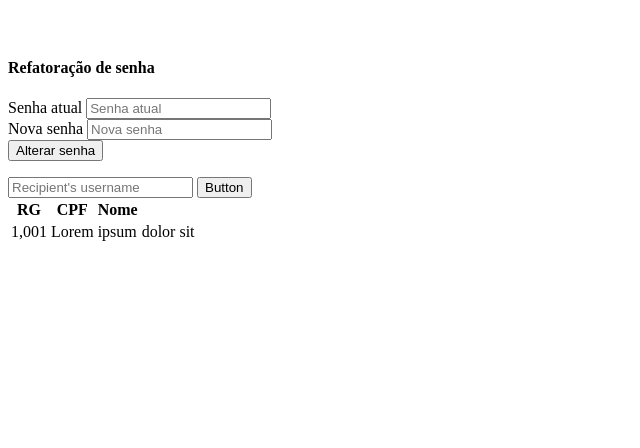
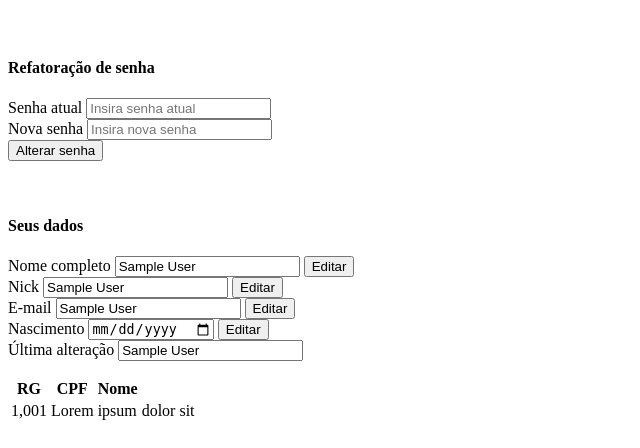
Before and after one commit to Yaaaaaaaaan/ProjetoGenerico, a PHP site: template App/Views/app/info.phtml in a window 1280 px wide. Shown: the part 352-800 px from the top of the page, without its empty margins (0-640 px from the left). Run offline with PHP 8.4, Linux system fonts and the light colour scheme; the template is opened without the code that fills it, so the values that code supplies are empty; the visitor is signed in with stand-in values (Sample User, id 1).

Commit message:
criando a página de configurações.

```diff
--- a/App/Views/app/info.phtml
+++ b/App/Views/app/info.phtml
@@ -121,16 +121,16 @@
             <h4 class="pt-3 pb-2 mb-3 border-bottom">Refatoração de senha</h4>
             <form class="form-inline card-body" action="/alterarSenha" method="post">
 
-                <div class="form-group mx-sm-3 mb-2">
+                <div class="input-group mb-2">
+                   <span class="input-group-text">Senha atual</span>
                 <input type="text" class="form-control" value="<?= $_SESSION['id'];?>" name="idUsuario" hidden="hidden">
-                <label for="inputPassword1" class="sr-only">Senha atual</label>
-                <input type="password" class="form-control" value="<?php if($this->view->erroNewPass=='erro'){echo $this->view->usuario['oldpass'];} else{}?>" id="inputPassword2" required="" name="oldpass" placeholder="Senha atual">
+                <input type="password" class="form-control" value="<?php if($this->view->erroNewPass=='erro'){echo $this->view->usuario['oldpass'];} else{}?>" id="inputPassword2" required="" name="oldpass" placeholder="Insira senha atual">
               </div>
-               <div class="form-group mx-sm-3 mb-2">
-                <label for="inputPassword2" class="sr-only">Nova senha</label>
-                <input type="password" class="form-control" value="<?php if($this->view->erroNewPass=='erro'){echo $this->view->usuario['newpass'];} else{}?>" id="inputPassword2" required="" placeholder="Nova senha" name="newpass">
+               <div class="input-group mb-2">
+                   <span class="input-group-text">Nova senha</span>
+                <input type="password" class="form-control" value="<?php if($this->view->erroNewPass=='erro'){echo $this->view->usuario['newpass'];} else{}?>" id="inputPassword2" required="" placeholder="Insira nova senha" name="newpass">
               </div>
-                <div class="d-grid gap-2 mx-sm-3 mb-2">
+                <div class="d-grid gap-2  mb-2">
                  <button type="submit" class="btn btn-primary"><i class="fa-solid fa-floppy-disk"></i> Alterar senha</button>
                </div>
                <?php if($this->view->erroNewPass== 'erro'){ ?>
@@ -147,14 +147,15 @@
             <form class="form-inline" action="/alterarSenha" method="post">
                 <div class="form-group mx-sm-3 mb-2">
                    <input type="text" class="form-control" value="<?= $_SESSION['id'];?>" name="idUsuario" hidden="hidden">
-                <label for="inputPassword1" class="sr-only">Senha atual</label>
-                <input type="password" class="form-control" value="<?php if($this->view->erroNewPass=='erro'){echo $this->view->usuario['oldpass'];} else{}?>" id="inputPassword2" required="" name="oldpass" placeholder="Senha atual">
+               <div class="input-group mx-sm-3 mb-2">
+                   <span class="input-group-text">Senha atual</span>
+                <input type="password" class="form-control" value="<?php if($this->view->erroNewPass=='erro'){echo $this->view->usuario['oldpass'];} else{}?>" id="inputPassword2" required="" name="oldpass" placeholder="Insira sua senha atual">
               </div>
-               <div class="form-group mx-sm-3 mb-2">
-                <label for="inputPassword2" class="sr-only">Nova senha</label>
-                <input type="password" class="form-control" value="<?php if($this->view->erroNewPass=='erro'){echo $this->view->usuario['newpass'];} else{}?>" id="inputPassword2" required="" placeholder="Nova senha" name="newpass">
+               <div class="input-group mx-sm-3 mb-2">
+                   <span class="input-group-text">Nova senha</span>
+                <input type="password" class="form-control" value="<?php if($this->view->erroNewPass=='erro'){echo $this->view->usuario['newpass'];} else{}?>" id="inputPassword2" required="" placeholder="Insira sua nova senha" name="newpass">
               </div>
-               <div class="d-grid gap-2 mx-sm-3 mb-2">
+               <div class="d-grid gap-2 mb-2">
                  <button type="submit" class="btn btn-primary"><i class="fa-solid fa-floppy-disk"></i> Alterar senha</button>
                </div>
                <?php if($this->view->erroNewPass== 'erro'){ ?>
@@ -168,13 +169,41 @@
           <?php } ?>
         </div>
       </div>
+      <br>
       <div class="row">
-
+        <div class="col-md-2">
+        </div>
+                <div class="col-md-8 card">
+          <h4 class="pt-3 pb-2 mb-3 border-bottom">Seus dados</h4>
+        <form class="form-inline card-body">
         <div class="input-group mb-3">
-  <input type="text" class="form-control" placeholder="Recipient's username" aria-label="Recipient's username" aria-describedby="button-addon2">
-  <button class="btn btn-outline-secondary" type="button" id="button-addon2">Button</button>
+           <span class="input-group-text">Nome completo</span>
+  <input type="text" class="form-control" value="<?= $_SESSION['nome'];?>"  aria-describedby="button-addon2">
+  <button class="btn btn-outline-secondary" type="button" id="button-addon2">Editar</button>
 </div>
 
+<!-- Pegar dados com PHP -->
+<div class="input-group mb-3">
+           <span class="input-group-text">Nick</span>
+  <input type="text" class="form-control" value="<?= $_SESSION['nome'];?>"  aria-describedby="button-addon2">
+  <button class="btn btn-outline-secondary" type="button" id="button-addon2">Editar</button>
+</div>
+<div class="input-group mb-3">
+           <span class="input-group-text">E-mail</span>
+  <input type="text" class="form-control" value="<?= $_SESSION['nome'];?>"  aria-describedby="button-addon2">
+  <button class="btn btn-outline-secondary" type="button" id="button-addon2">Editar</button>
+</div>
+<div class="input-group mb-3">
+           <span class="input-group-text">Nascimento</span>
+  <input type="date" class="form-control" value="<?= $_SESSION['nome'];?>"  aria-describedby="button-addon2">
+  <button class="btn btn-outline-secondary" type="button" id="button-addon2">Editar</button>
+</div>
+<div class="input-group mb-3">
+           <span class="input-group-text">Última alteração</span>
+  <input type="text" class="form-control" value="<?= $_SESSION['nome'];?>"  aria-describedby="button-addon2">
+</div>
+</form>
+      </div>
       </div>
       <div class="row">
         <div class="col">
```
